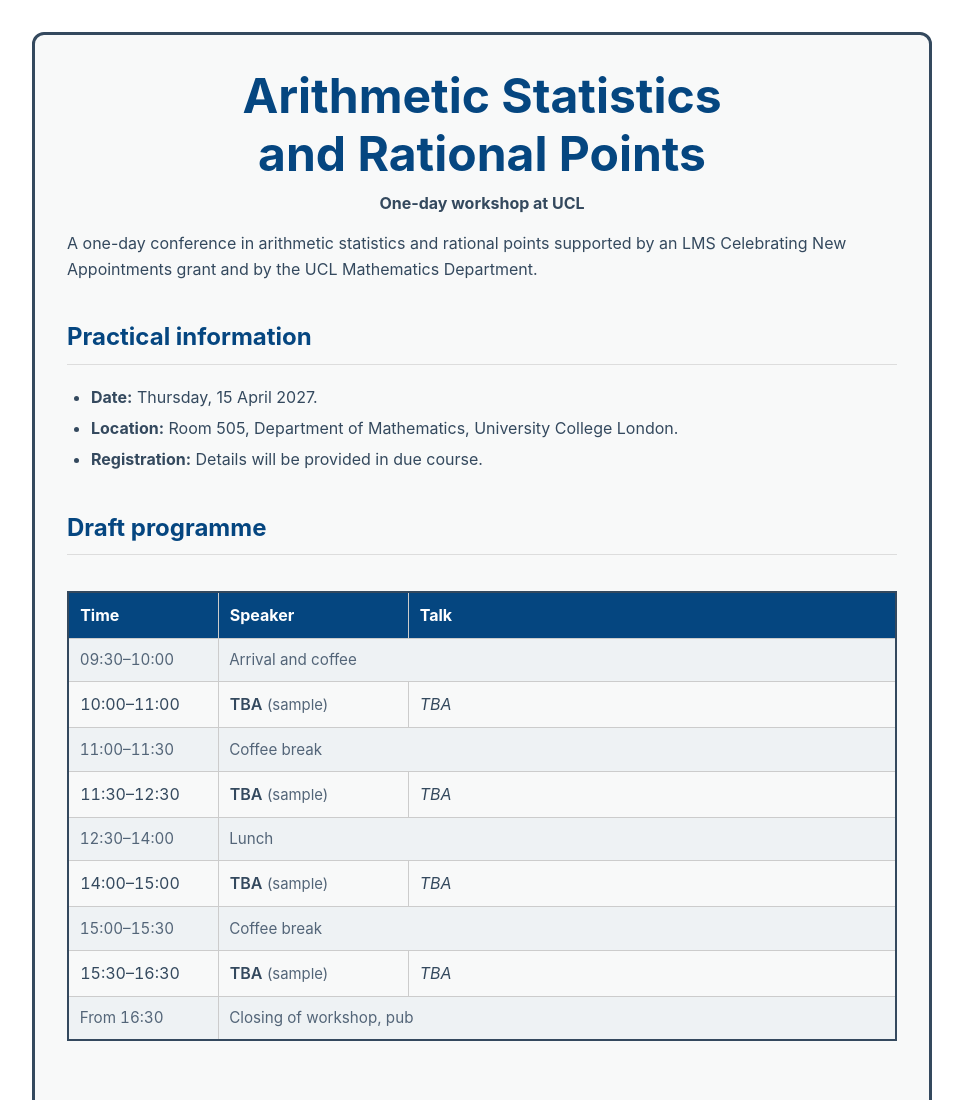
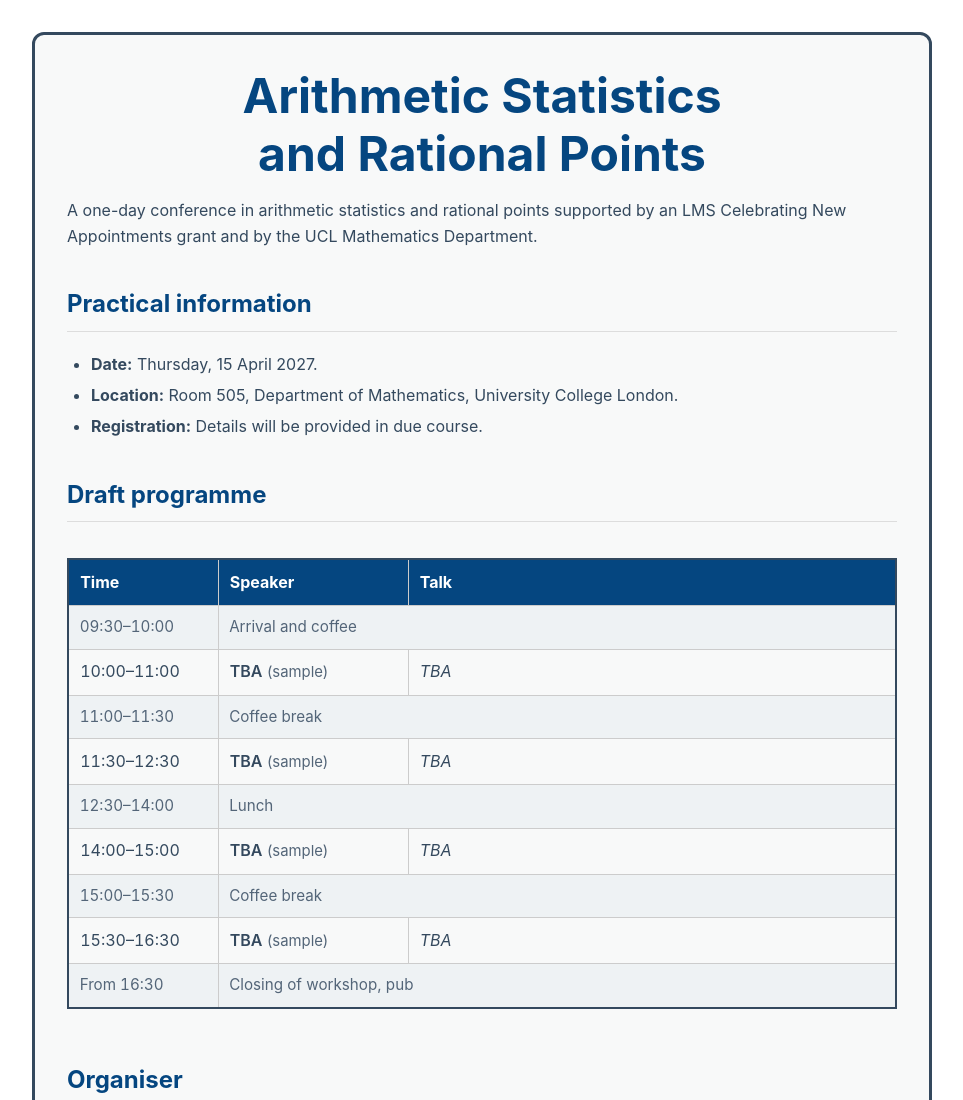
Before and after one commit to jeflaga/jeflaga.github.io, a plain HTML site: page lms-conference-2027/index.html in a window 1280 px wide. Shown: the top 1100 px of the page, without its empty margins (158-1121 px from the left). Drawn offline with Linux system fonts and the light colour scheme.

Commit message:
Update index.html

```diff
--- a/lms-conference-2027/index.html
+++ b/lms-conference-2027/index.html
@@ -108,7 +108,6 @@
   <main id="content">
     <header>
       <h1 class="title">Arithmetic Statistics and Rational Points
-        <span class="subtitle">One-day workshop at UCL</span>
       </h1>
     </header>
 
```
